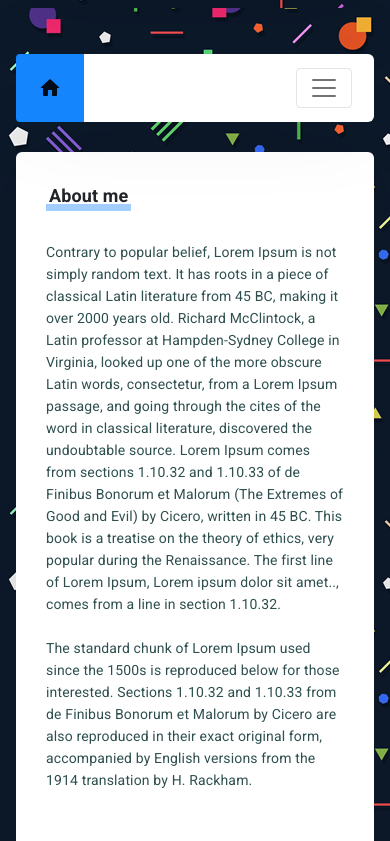
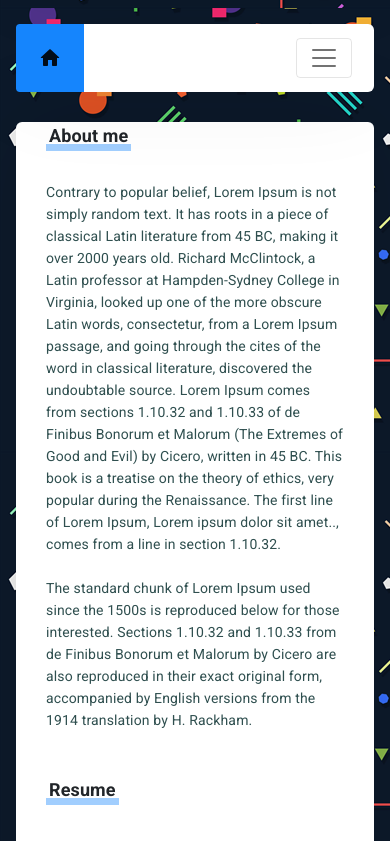
Before and after one commit to Josue-Zenteno/MyPersonalWebPage, a React (Create React App) app: page / in a window 390 px wide. Shown: the part 880-1721 px from the top of the page. Built offline with nearby package versions, Linux system fonts and the light colour scheme.

Commit message:
App.css v0.1.2
New Styles added

```diff
--- a/src/App.css
+++ b/src/App.css
@@ -3,11 +3,11 @@
 }
 
 /* Margins and Paddings */
-.top_60 {
+.mt_60 {
   margin-top: 60px !important;
 }
 
-.top_30 {
+.mt_30 {
   margin-top: 30px !important;
 }
 
@@ -15,8 +15,20 @@
   margin-bottom: 30px !important;
 }
 
+.p_15 {
+  padding: 15px !important;
+}
+
 .p_30 {
   padding: 30px !important;
+}
+
+.p_50 {
+  padding: 50px !important;
+}
+
+.pt_45 {
+  padding-top: 45px !important;
 }
 
 .pb_45 {
@@ -24,7 +36,7 @@
 }
 
 @media (max-width: 991px) {
-  .top_60 {
+  .mt_60 {
     margin-top: 30px !important;
   }
 }
@@ -43,7 +55,6 @@
   -moz-border-radius: 6px;
   -webkit-border-radius: 6px;
   margin-bottom: 30px;
-  padding: 30px;
 }
 
 .section_title {
@@ -68,3 +79,12 @@
   left: 0;
   background-color: var(--main-color);
 }
+
+.section {
+  padding-left: 30px;
+  padding-right: 30px;
+}
+
+.graybg {
+  background-color: #fafafa;
+}
```
